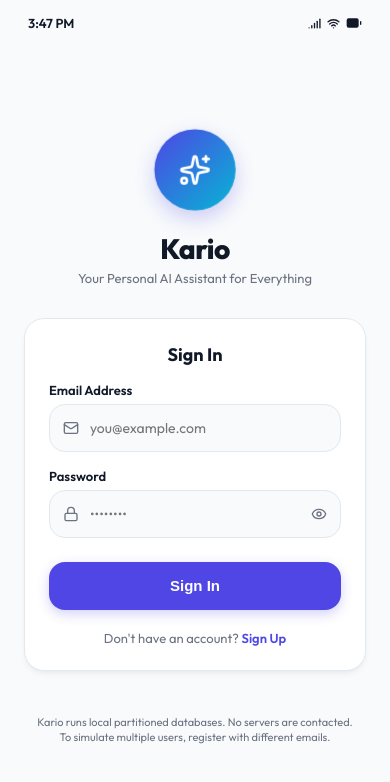
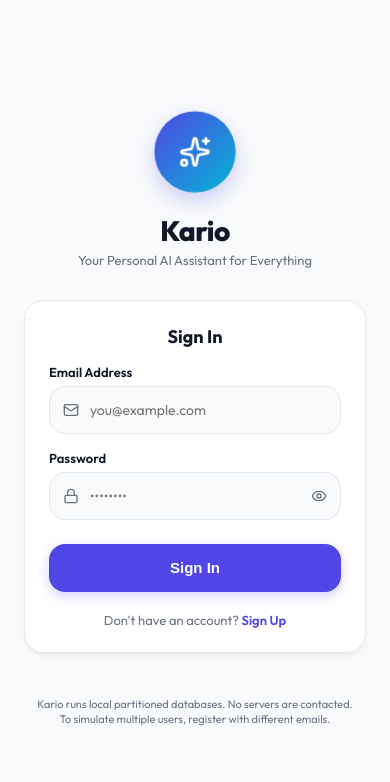
Before and after one commit to Rohan240502/Kario, a React (Vite) app: page / in a window 390 px wide. Shown: the top 782 px of the page. Built offline with nearby package versions, Linux system fonts and the light colour scheme.

Commit message:
style: remove simulated status bar and support responsive full-screen mobile viewports

```diff
--- a/src/App.jsx
+++ b/src/App.jsx
@@ -397,7 +397,11 @@ Let me know if you would like me to convert this info into a checkbox task check
 
   // Onboarding guard
   if (!settings.completedOnboarding) {
-    return <Onboarding onComplete={handleOnboardingComplete} />;
+    return (
+      <DeviceWrapper isDarkTheme={settings.theme === 'dark'} setIsDarkTheme={(val) => setSettings(prev => ({ ...prev, theme: val ? 'dark' : 'light' }))}>
+        <Onboarding onComplete={handleOnboardingComplete} />
+      </DeviceWrapper>
+    );
   }
 
   return (
--- a/src/components/DeviceWrapper.jsx
+++ b/src/components/DeviceWrapper.jsx
@@ -1,31 +1,14 @@
-import React, { useState, useEffect } from 'react';
-import { Wifi, Battery, Signal } from 'lucide-react';
+import React from 'react';
 
 const DeviceWrapper = ({ children, isDarkTheme, setIsDarkTheme }) => {
-  const [time, setTime] = useState('');
-
-  useEffect(() => {
-    const updateTime = () => {
-      const date = new Date();
-      let hours = date.getHours();
-      let minutes = date.getMinutes();
-      const ampm = hours >= 12 ? 'PM' : 'AM';
-      hours = hours % 12;
-      hours = hours ? hours : 12; // the hour '0' should be '12'
-      minutes = minutes < 10 ? '0' + minutes : minutes;
-      setTime(`${hours}:${minutes} ${ampm}`);
-    };
-
-    updateTime();
-    const interval = setInterval(updateTime, 60000);
-    return () => clearInterval(interval);
-  }, []);
-
   const toggleTheme = () => {
     setIsDarkTheme(!isDarkTheme);
   };
 
   return (
+    <div className="device-root">
+      {/* Desktop Device Shell Wrapper */}
+      <div className="device-desktop-shell">
         <div className={`device-outer ${isDarkTheme ? 'dark-device' : ''}`}>
           {/* Dynamic Physical Buttons */}
           <div className="device-btn-volume-up" onClick={() => alert("Volume Increased")}></div>
@@ -37,17 +20,14 @@ const DeviceWrapper = ({ children, isDarkTheme, setIsDarkTheme }) => {
           <div className="device-notch-speaker"></div>
 
           <div className="device-inner">
-        {/* Status Bar */}
-        <div className="status-bar">
-          <span className="status-bar-time">{time}</span>
-          <div className="status-bar-icons">
-            <Signal size={13} fill="currentColor" strokeWidth={2.5} />
-            <Wifi size={13} strokeWidth={2.5} />
-            <Battery size={16} fill="currentColor" strokeWidth={2} style={{ transform: 'rotate(0deg)', verticalAlign: 'middle' }} />
+            {/* Real App Screen */}
+            {children}
+          </div>
         </div>
       </div>
 
-        {/* Real App Screen */}
+      {/* Mobile Screen Wrapper (for actual phones/emulators) */}
+      <div className="device-mobile-fullscreen">
         {children}
       </div>
     </div>
--- a/src/index.css
+++ b/src/index.css
@@ -63,6 +63,22 @@ body {
   background-color: #0b0f19;
 }
 
+/* Responsive Root Layouts */
+.device-root {
+  display: flex;
+  justify-content: center;
+  align-items: center;
+  width: 100vw;
+  height: 100vh;
+}
+.device-desktop-shell {
+  display: block;
+}
+.device-mobile-fullscreen {
+  display: none;
+}
+
+
 /* Device Mockup Shell */
 .device-outer {
   position: relative;
@@ -1634,42 +1650,48 @@ textarea.form-control {
   100% { box-shadow: 0 0 0 0 rgba(239, 68, 68, 0); }
 }
 
-/* Responsive adjustments */
-@media (max-width: 500px) {
+/* Responsive adjustments for mobile screens (emulators, phones, PWAs) */
+@media (max-width: 768px) {
   body {
     background-color: var(--bg-app);
     padding: 0;
+    margin: 0;
+    overflow: hidden;
   }
-  .device-outer {
+  .device-root {
+    width: 100%;
+    height: 100%;
+  }
+  .device-desktop-shell {
+    display: none !important;
+  }
+  .device-mobile-fullscreen {
+    display: flex;
+    flex-direction: column;
     width: 100vw;
     height: 100vh;
-    border-radius: 0;
-    border: none;
-    padding: 0;
-    box-shadow: none;
+    height: 100dvh;
+    background-color: var(--bg-app);
+    position: relative;
+    overflow: hidden;
   }
-  .device-outer::before, .device-notch-camera, .device-notch-speaker {
-    display: none;
-  }
-  .device-inner {
-    border-radius: 0;
-    border: none;
-    box-shadow: none;
+  .tab-content {
+    flex: 1;
+    overflow-y: auto;
+    padding: 16px 16px calc(80px + env(safe-area-inset-bottom, 12px)) 16px;
+    height: 100%;
   }
   .bottom-navbar {
-    border-bottom-left-radius: 0;
-    border-bottom-right-radius: 0;
-    padding-bottom: 24px; /* safe area for iphone */
-    height: 90px;
+    position: fixed;
+    bottom: 0;
+    left: 0;
+    right: 0;
+    border-radius: 0 !important;
+    padding-bottom: env(safe-area-inset-bottom, 12px);
+    height: calc(65px + env(safe-area-inset-bottom, 12px));
+    border-top: 1px solid var(--border-color);
   }
-  .tab-content {
-    padding-bottom: 110px;
-    padding-top: 10px;
+  .fab-container {
+    bottom: calc(85px + env(safe-area-inset-bottom, 12px));
   }
-  .device-btn-volume-up, .device-btn-volume-down, .device-btn-power {
-    display: none;
-  }
-  .status-bar {
-    padding-top: 10px;
-  }
-}
+}
```
Lines whose indentation alone changed are shown as unchanged.
